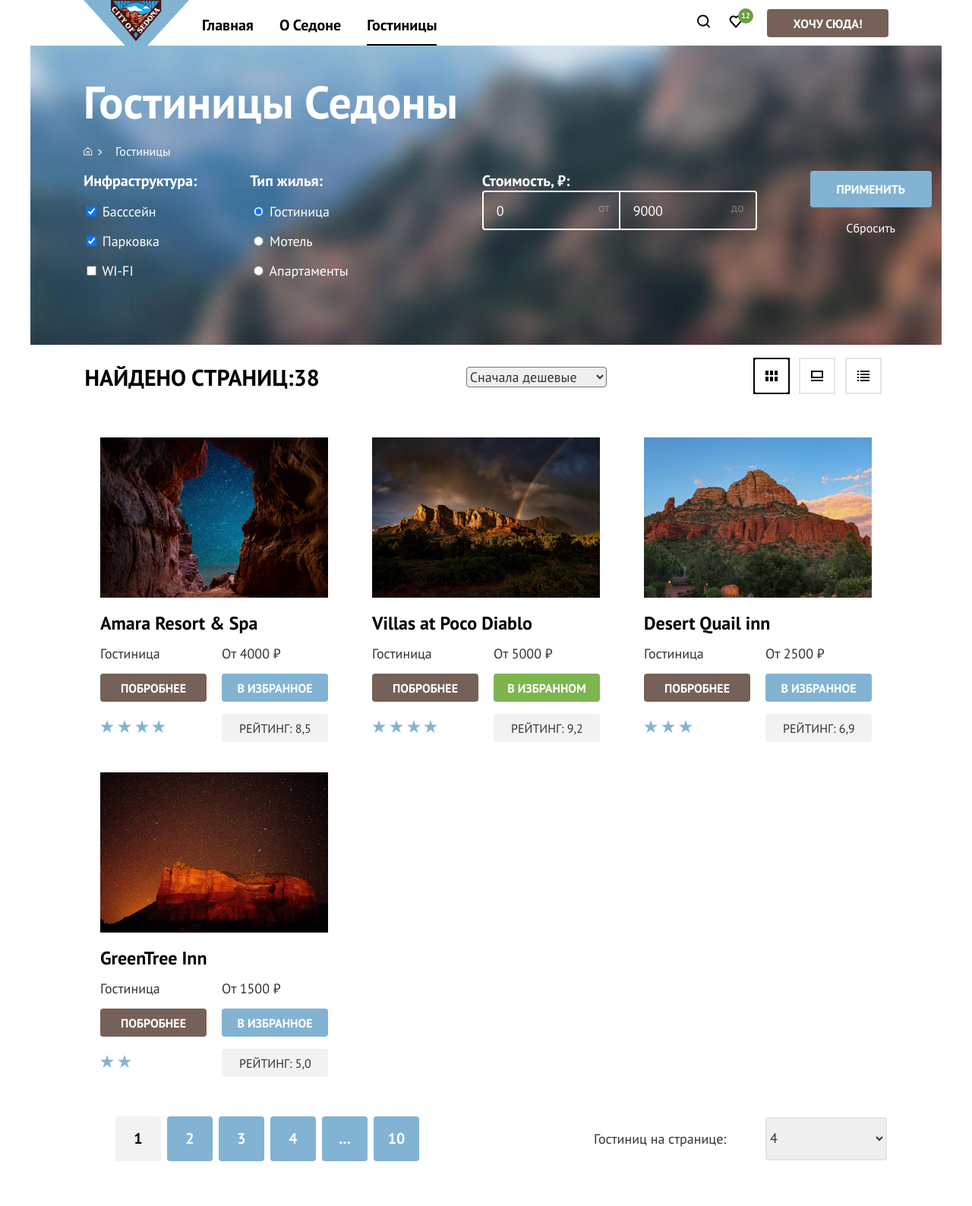
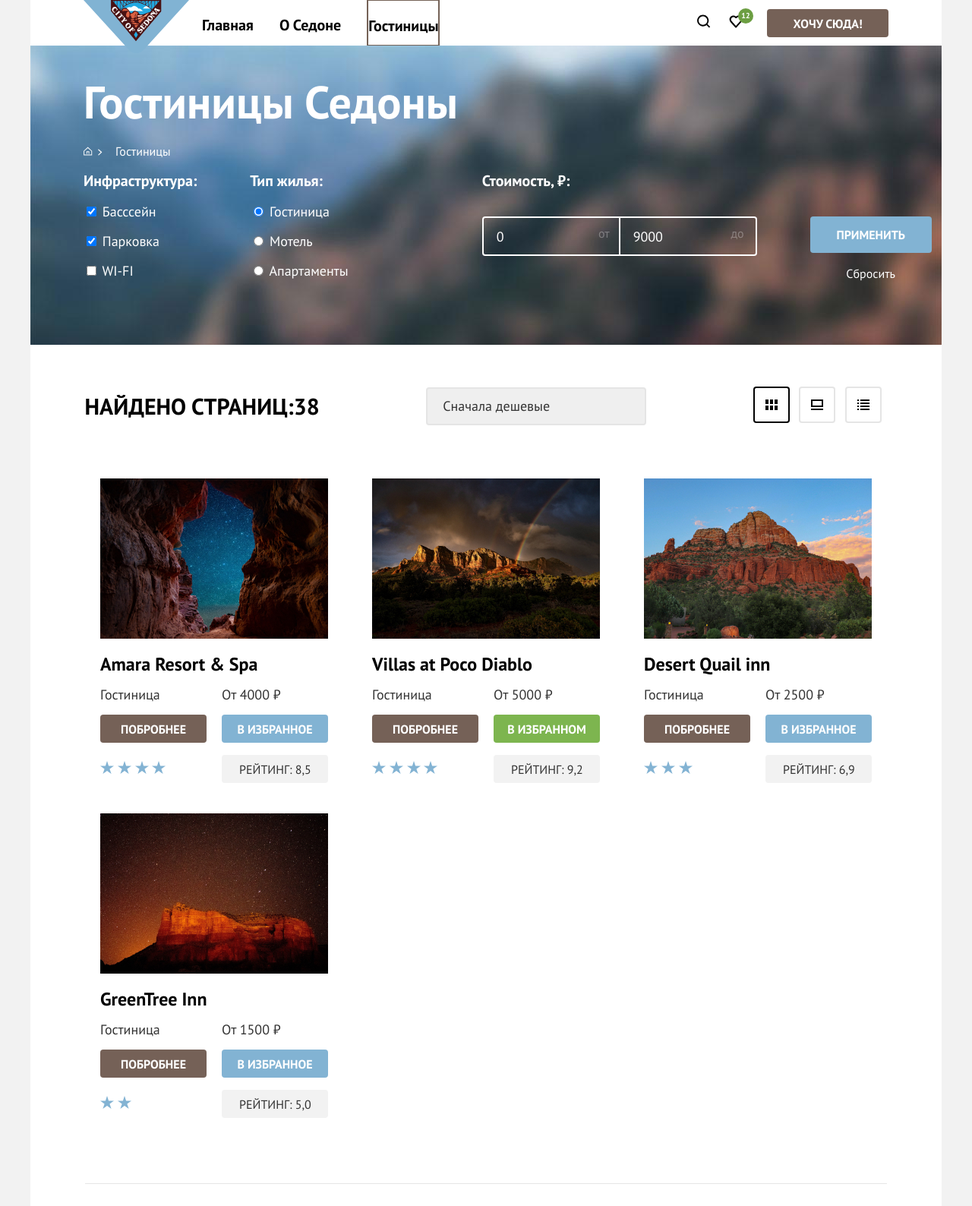
Before and after one commit to htmlacademy-htmlcss/1984449-sedona-34, a plain HTML site: page catalog.html in a window 1280 px wide. Shown: the top 1588 px of the page at 76% size. Drawn offline with Linux system fonts and the light colour scheme.

Commit message:
Update styles.css

```diff
--- a/styles/styles.css
+++ b/styles/styles.css
@@ -16,7 +16,6 @@
 
 html {
   height: 100%;
-  ;
 }
 
 body {
@@ -26,10 +25,12 @@ body {
   min-height: 100%;
   font-family: "PT Sans", sans-serif;
   width: 1200px;
+  background: #F2F2F2;
 }
 
 .main-index, .main-inner {
   flex-grow: 1;
+  background: white;
 }
 
 .main-inner .spam-images {
@@ -91,6 +92,7 @@ body {
 .navigation-list .navigation-item--selected {
   border-bottom: 2px solid #000000;
   line-height: 66px;
+  border: 2px solid #756257;
 }
 
 .navigation-user {
@@ -194,6 +196,7 @@ body {
   justify-content: center;
   flex-direction: column;
   text-align: center;
+  margin-bottom: 52px;
 }
 
 .description h1 {
@@ -296,6 +299,10 @@ body {
   padding: 0;
 }
 
+.advantages-panels li:first-child span {
+  width: 180px;
+}
+
 .bottom-panels li:nth-child(2) b {
   width: 130px;
 }
@@ -372,6 +379,7 @@ body {
   width: 574px;
   height: 60px;
   margin: 0 313px 93px 313px;
+  border: 0;
 }
 
 .spam {
@@ -448,6 +456,9 @@ body {
   border-radius: 10px 0 0 10px;
   padding-left: 22px;
   border: 0;
+  font-family: 'PT Sans';
+  font-size: 18px;
+  line-height: 21px;
 }
 
 
@@ -475,6 +486,10 @@ body {
   display: flex;
 }
 
+.catalog-products form .filter-column:nth-of-type(4) {
+  margin-top: 60px;
+}
+
 .filter-column {
   margin-right: 70px;
 }
@@ -491,6 +506,7 @@ input[type="text"]::placeholder {
 
 .row {
   display: flex;
+  margin-top: 34px;
 }
 
 .col {
@@ -631,6 +647,7 @@ form button.button-spam {
   margin: auto;
   align-items: center;
   justify-content: space-between;
+  margin-top: 38px;
 }
 
 .devil-bridge .advantages-content b {
@@ -645,10 +662,16 @@ form button.button-spam {
   line-height: 21px;
   color: #333333;
   border-radius: 4px;
+  height: 50px;
+  width: 290px;
+  padding-left: 20px;
+  appearance: none;
+  border: 2px solid #E5E5E5;
 }
 
 .list-icon {
   margin-right: 8px;
+  border-radius: 4px;
 }
 
 .product-list {
@@ -659,6 +682,10 @@ form button.button-spam {
   margin-left: auto;
   margin-right: auto;
   justify-content: space-between;
+  margin-top: 32px;
+  padding-bottom: 66px;
+  border-bottom: 1px solid #E6E6E6;
+
 }
 
 
@@ -756,6 +783,7 @@ form button.button-spam {
 .pagination-numbers {
   display: flex;
   list-style-type: none;
+  padding-left: 0;
 }
 
 .pagination-item {
@@ -831,6 +859,9 @@ form button {
   width: 160px;
   border-radius: 4px;
   border: 2px solid #E5E5E5;
+  height: 49px;
+  padding-left: 20px;
+  appearance: none;
 }
 
 
```
